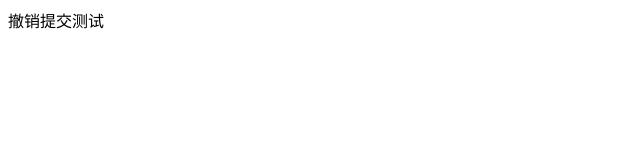
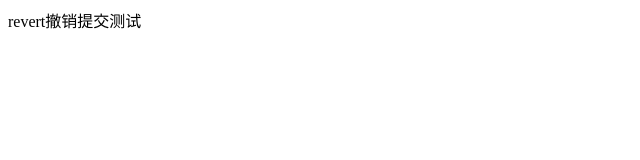
Before and after one commit to white4206/git-study, a website: page index.html in a window 1280 px wide. Shown: the whole page, without its empty margins (0-640 px from the left). Drawn offline with Linux system fonts and the light colour scheme.

Commit message:
style: revert测试

```diff
--- a/index.html
+++ b/index.html
@@ -6,8 +6,6 @@
     <title>Document</title>
   </head>
   <body>
-    <div class="root">
-      撤销提交测试
-    </div>
+    <div class="root">revert撤销提交测试</div>
   </body>
 </html>
```
